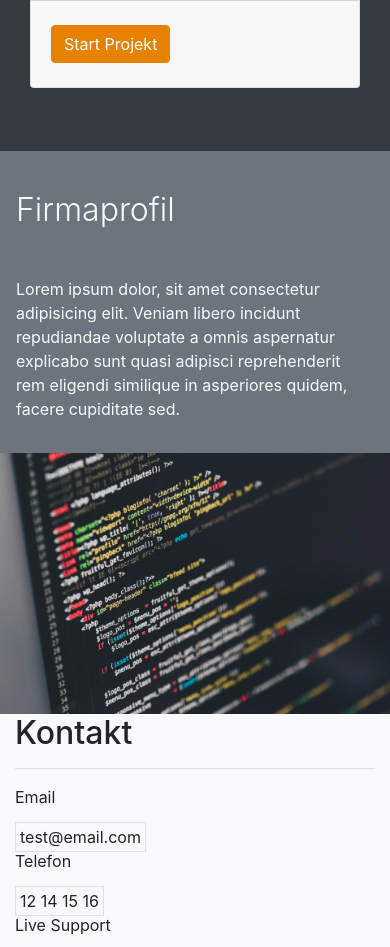
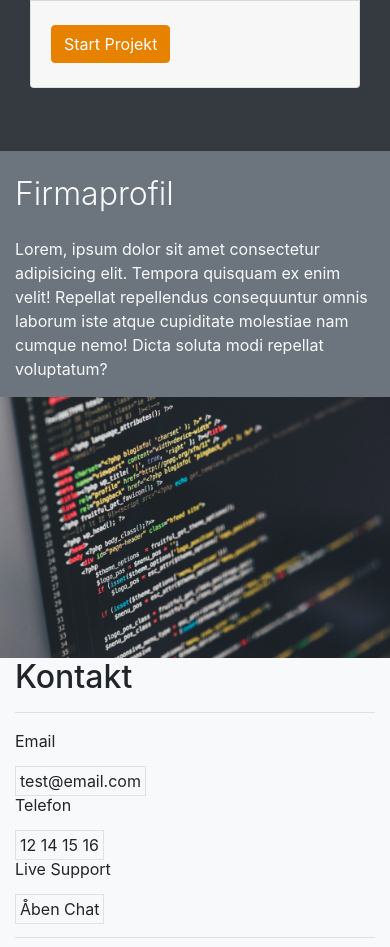
Before and after one commit to andrewras93/opgave-the-grand-finale, a website: page index.html in a window 390 px wide. Shown: the part 2399-3346 px from the top of the page. Drawn offline with nearby package versions, Linux system fonts and the light colour scheme.

Commit message:
Updated About Us section, to be more responsive

```diff
--- a/index.html
+++ b/index.html
@@ -94,14 +94,14 @@
   </div>
 
   <!-- Firmaprofil -->
-  <div class="jumbotro-fluid bg-secondary">
-    <div class="row m-0">
-      <div class="col-12 col-md-6 p-3 p-md-2 p-lg-5 text-light">
-        <h2 class="font-weight-light mt-4 mb-5 mb-md-4 mb-lg-5">Firmaprofil</h2>
-        <p>Lorem ipsum dolor, sit amet consectetur adipisicing elit. Veniam libero incidunt repudiandae voluptate a omnis aspernatur explicabo sunt quasi adipisci reprehenderit rem eligendi similique in asperiores quidem, facere cupiditate sed.</p>
+  <div class="container-fluid bg-secondary">
+    <div class="row text-light">
+      <div class="col-12 col-md-6 p-lg-5">
+        <h2 class="font-weight-light mt-4 mb-4">Firmaprofil</h2>
+        <p>Lorem, ipsum dolor sit amet consectetur adipisicing elit. Tempora quisquam ex enim velit! Repellat repellendus consequuntur omnis laborum iste atque cupiditate molestiae nam cumque nemo! Dicta soluta modi repellat voluptatum?</p>
       </div>
       <div class="col-12 col-md-6 pl-0 pr-0">
-        <img src="images/coding-image.jpg" class="img-fluid" alt="Image Of Code">
+        <img src="images/coding-image.jpg" class="img-fluid" alt="Image Of Coding">
       </div>
     </div>
   </div>
```
